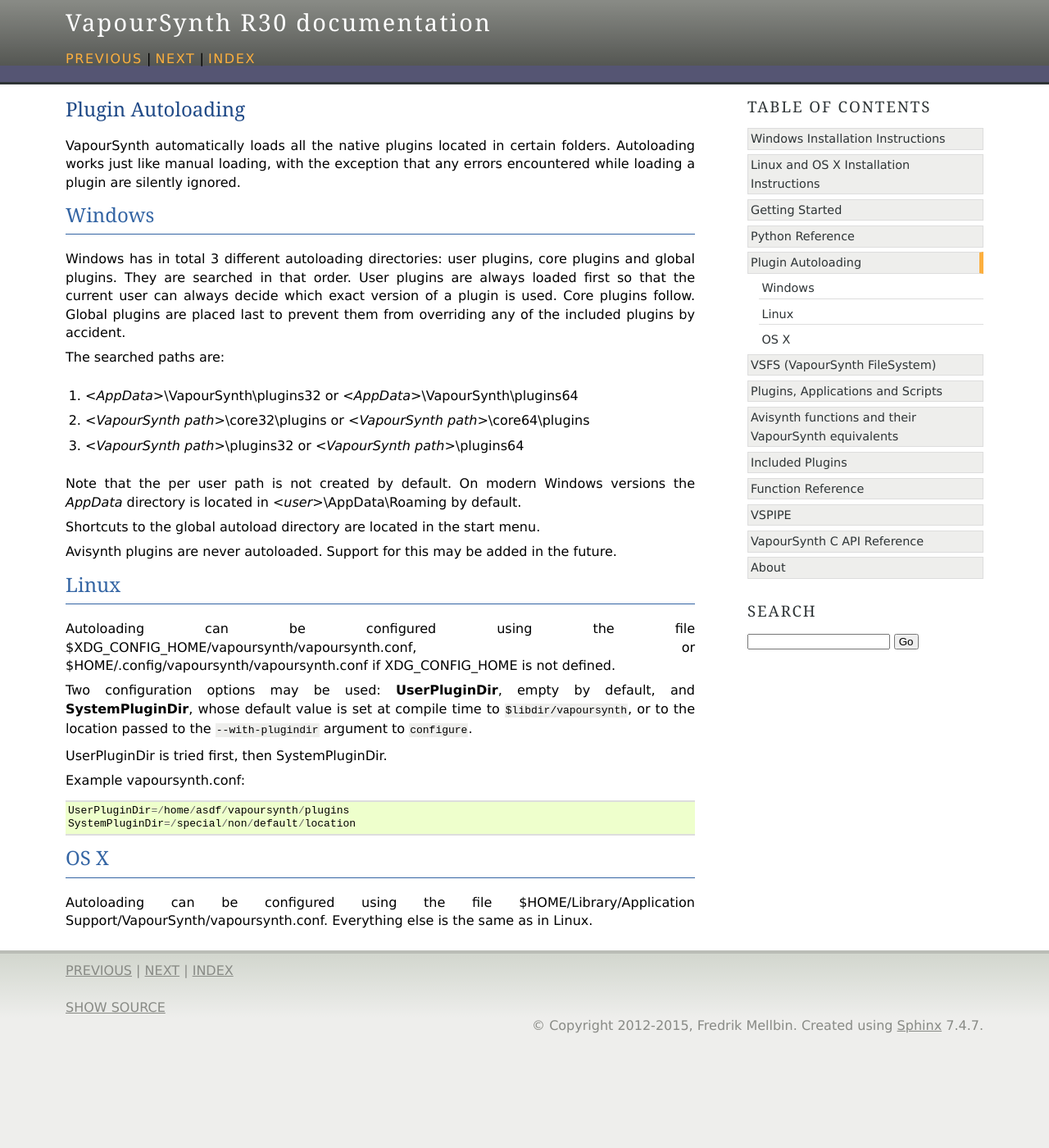
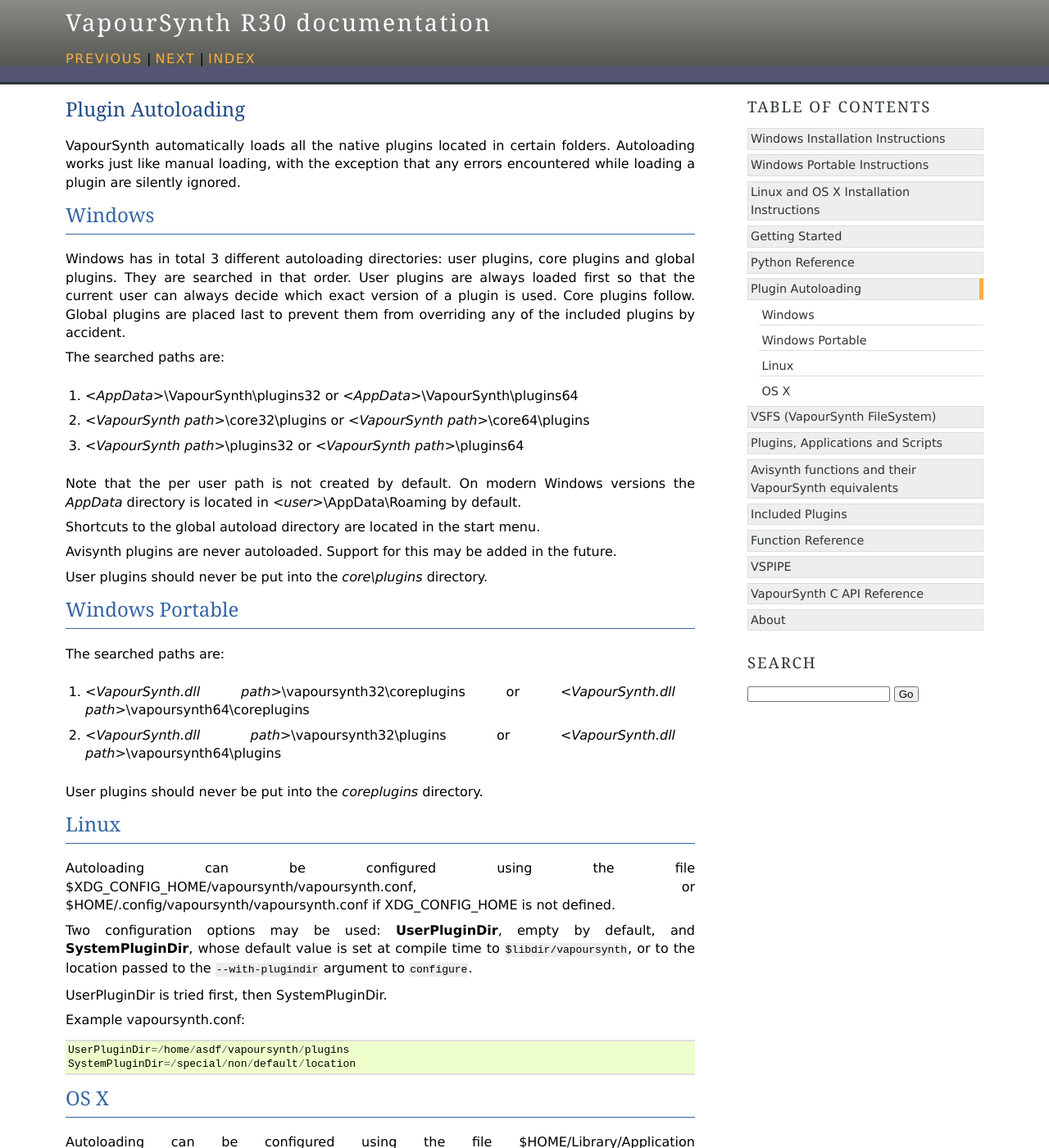
Before and after one commit to vapoursynth/vapoursynth, a Sphinx documentation site: the page built from doc/autoloading.rst, in a window 1280 px wide and 1400 px high. Shown: the whole window at 82% size. Built offline with Sphinx 7.4.7, drawn with Linux system fonts in a browser that asks for light colours; formulas are drawn with MathJax 3.

Commit message:
Document portable stuff

```diff
--- a/doc/autoloading.rst
+++ b/doc/autoloading.rst
@@ -26,6 +26,17 @@
 
 Avisynth plugins are never autoloaded. Support for this may be added in the future.
 
+User plugins should never be put into the *core\\plugins* directory.
+
+Windows Portable
+################
+
+The searched paths are:
+
+#. *<VapourSynth.dll path>*\\vapoursynth32\\coreplugins or *<VapourSynth.dll path>*\\vapoursynth64\\coreplugins
+#. *<VapourSynth.dll path>*\\vapoursynth32\\plugins or *<VapourSynth.dll path>*\\vapoursynth64\\plugins
+
+User plugins should never be put into the *coreplugins* directory.
 
 Linux
 #####
```
Also changed, not shown: doc/installation.rst (+11 -0 lines).
